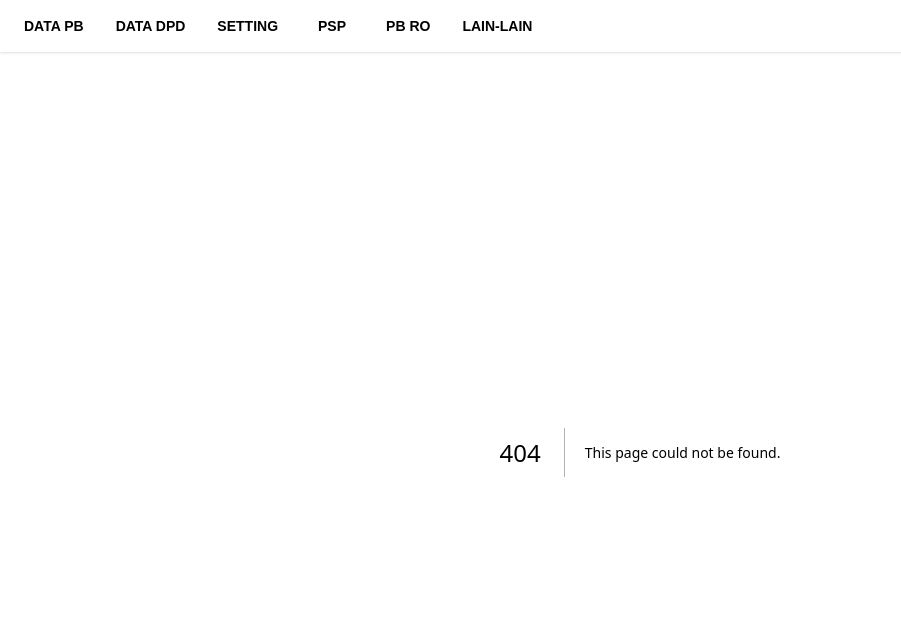
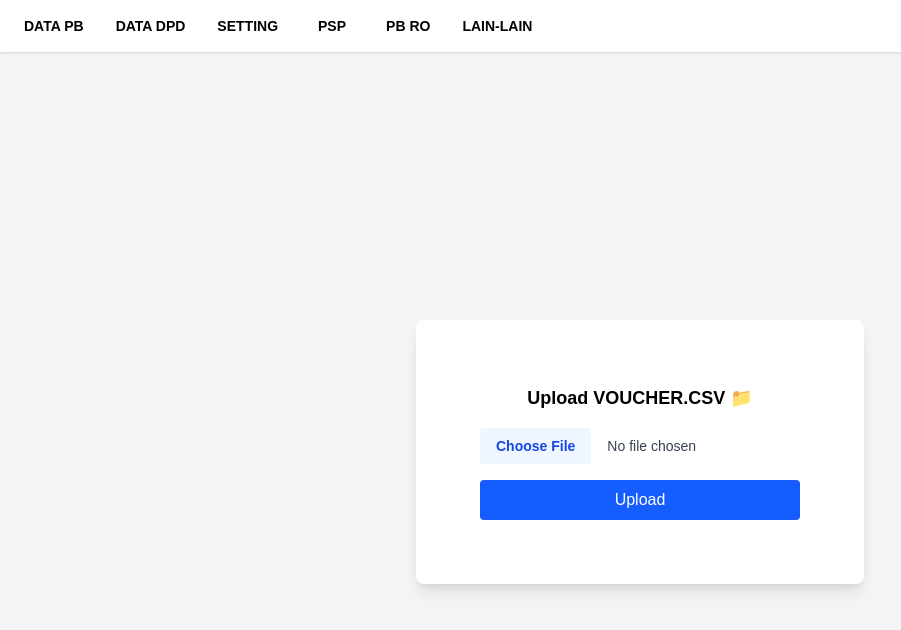
Before and after one commit to IdoMunthe/upload-pb-idm, a Next.js app: page /psp/upload-plu-voucher in a window 1280 px wide. Before the commit this address had no page. Shown: the top 630 px of the page, without its empty margins (0-901 px from the left). Built offline with nearby package versions, Linux system fonts and the light colour scheme.

Commit message:
finished ui upload-plu-voucher

```diff
--- /dev/null
+++ b/src/app/psp/upload-plu-voucher/page.tsx
@@ -0,0 +1,63 @@
+"use client";
+
+import { useScrollLock } from "@/utils/useScrollLock";
+import { useEffect, useState } from "react";
+
+export default function VoucherUploadPage() {
+  const [file, setFile] = useState<File | null>(null);
+  const [message, setMessage] = useState("");
+
+  useScrollLock(true)
+
+  const handleSubmit = async (e: React.FormEvent) => {
+    e.preventDefault();
+    if (!file) {
+      setMessage("No file selected");
+      alert(message);
+      return;
+    }
+
+    const formData = new FormData();
+    formData.append("file", file);
+
+    try {
+      const res = await fetch("/api/upload-voucher", {
+        method: "POST",
+        body: formData,
+      });
+
+      const data = await res.json();
+      setMessage(data.message || "Upload complete!");
+    } catch (error) {
+      setMessage("Upload failed");
+      alert(message);
+    }
+  };
+
+  return (
+    <div className="min-h-screen flex items-center justify-center bg-gray-100 px-4  overflow-y-hidden">
+      <form
+        onSubmit={handleSubmit}
+        className="bg-white p-16 rounded-lg shadow-lg w-full max-w-md flex flex-col"
+      >
+        <h2 className="text-lg font-semibold mb-4 text-center">
+          Upload VOUCHER.CSV 📁
+        </h2>
+
+        <input
+          type="file"
+          accept=".csv"
+          onChange={(e) => setFile(e.target.files?.[0] || null)}
+          className="mb-4 block w-full text-sm text-gray-700 file:mr-4 file:py-2 file:px-4 file:rounded file:border-0 file:text-sm file:font-semibold file:bg-blue-50 file:text-blue-700 hover:file:bg-blue-100"
+        />
+
+        <button
+          type="submit"
+          className="w-full bg-blue-600 text-white py-2 rounded hover:bg-blue-700 transition"
+        >
+          Upload
+        </button>
+      </form>
+    </div>
+  );
+}
```
